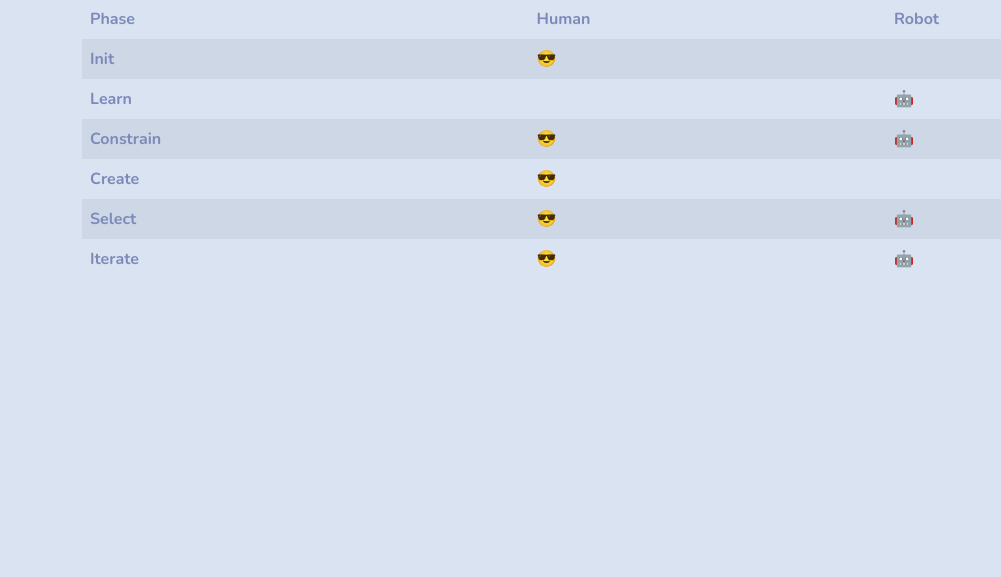
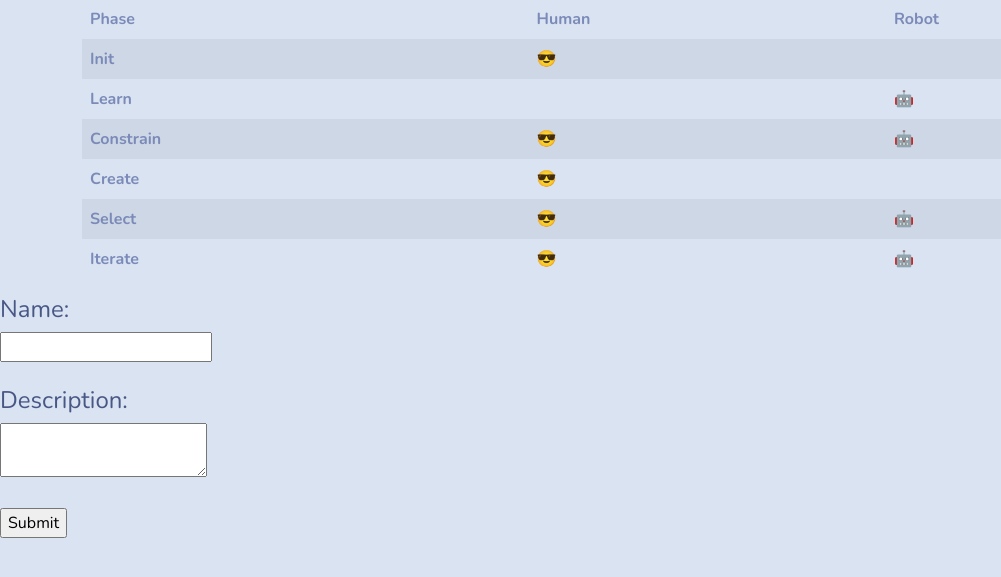
Before and after one commit to BellottiTech/too-large-PR, a Flask app: page / in a window 1280 px wide. Shown: the part 113-690 px from the top of the page, without its empty margins (0-1001 px from the left). Run offline with Flask 2, Linux system fonts and the light colour scheme; some libraries are stand-ins or nearby versions.

Commit message:
adding form

```diff
--- a/templates/index.html
+++ b/templates/index.html
@@ -93,6 +93,16 @@
             </div>
             </div>
           </div>
+          <div class="row">
+            <form action="/submit" method="POST">
+                <h4>Name:</h4>
+                <input name="key" type="hidden" value="{{key}}"/>
+                <input name="name" id="name" type="text"><br><br>
+            <h4>Description:</h4>
+            <textarea name="description" id="description"></textarea><br><br>
+                <input type="submit"/>
+            </form>
+          </div>
     </body>
     <script src="static/js/load_data.js"></script>
     <script>
```
